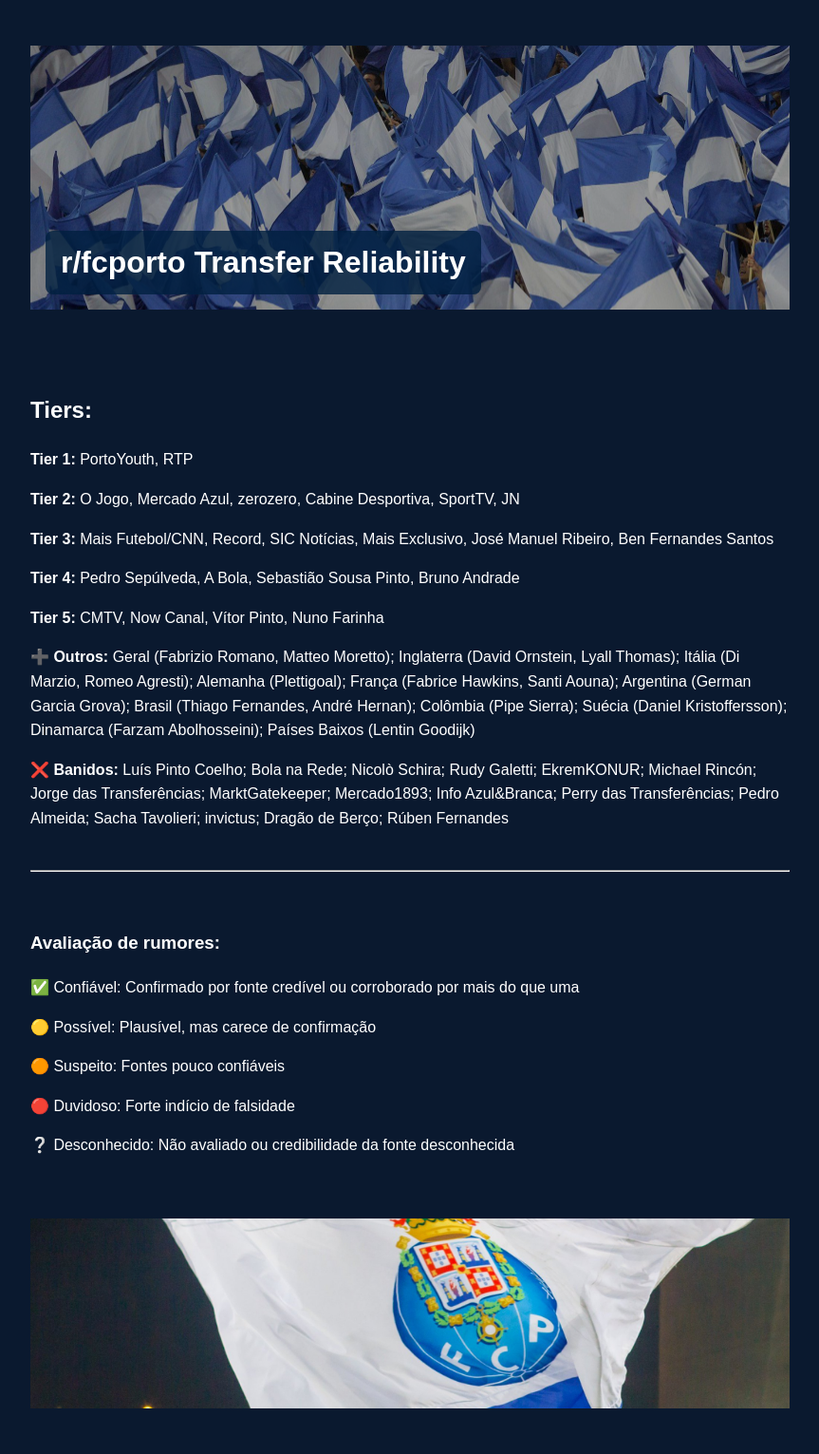
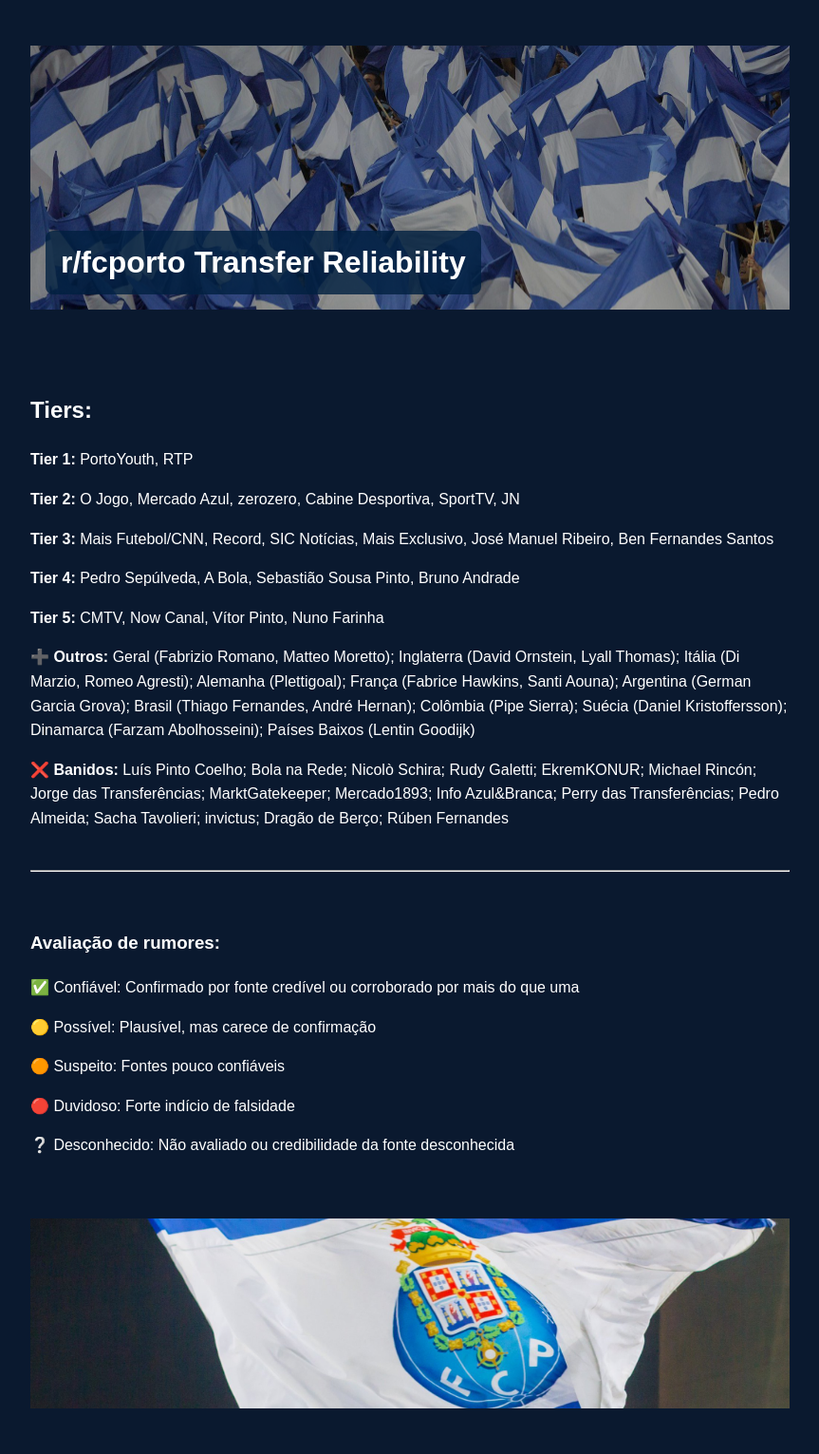
Before and after one commit to Azrial1739/teste-transfer, a Jekyll site: the page built from index.md, in a window 1280 px wide. Shown: the whole page at 95% size, without its empty margins (208-1071 px from the left). Built offline with Jekyll 4.4.1, drawn with Linux system fonts in a browser that asks for light colours.

Commit message:
Update default.html

```diff
--- a/_layouts/default.html
+++ b/_layouts/default.html
@@ -51,7 +51,7 @@
   .footer-banner {
     background-image: url('{{ site.baseurl }}/bottom.jpg');
     background-size: cover;
-    background-position: center 40%;
+    background-position: center 35%;
     height: 200px;
     margin-top: 4rem;
   }
```
